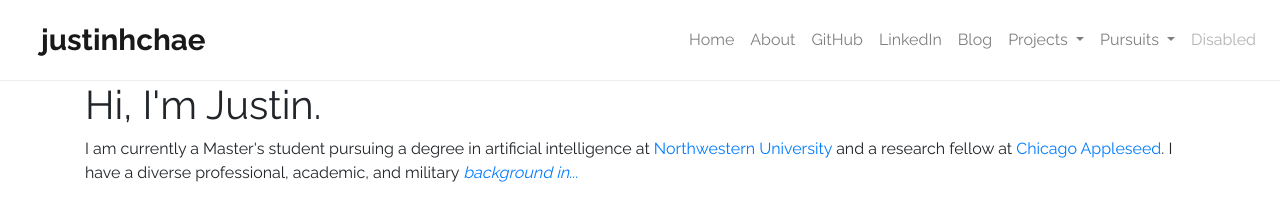
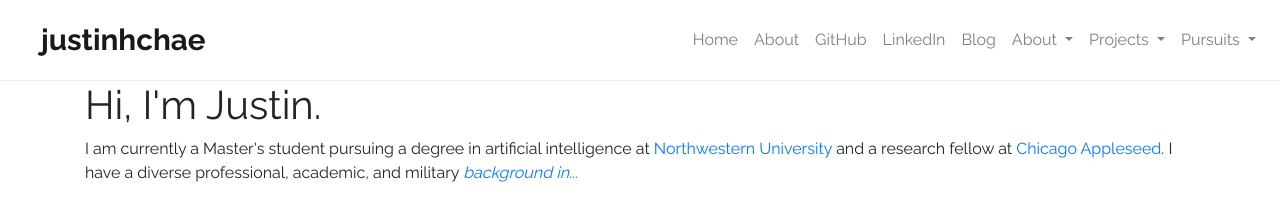
Before and after one commit to justinhchae/justinhchae.github.io, a Jekyll site: the page built from index.html, in a window 1280 px wide. Shown: the top 223 px of the page. Built offline with Jekyll 4.4.1, drawn with Linux system fonts in a browser that asks for light colours; the list of posts is cut into pages by our own code.

Commit message:
Update navigation.html

```diff
--- a/_includes/navigation.html
+++ b/_includes/navigation.html
@@ -41,6 +41,28 @@
           aria-haspopup="true"
           aria-expanded="false"
         >
+          About
+        </a>
+        <div class="dropdown-menu" aria-labelledby="navbarDropdown">
+          <a class="nav-link" href={{"/about/" | relative_url}} >About Me</a>
+          <a class="nav-link" href="https://github.com/justinhchae">GitHub</a>
+          <a class="nav-link" href="https://www.linkedin.com/in/justin-chae">LinkedIn</a>
+          <a class="nav-link" href="https://justinhchae.medium.com/">Blog</a>
+
+          <div class="dropdown-divider"></div>
+        </div>
+      </li>
+
+      <li class="nav-item dropdown">
+        <a
+          class="nav-link dropdown-toggle"
+          href="#"
+          id="navbarDropdown"
+          role="button"
+          data-toggle="dropdown"
+          aria-haspopup="true"
+          aria-expanded="false"
+        >
           Projects
         </a>
         <div class="dropdown-menu" aria-labelledby="navbarDropdown">
@@ -69,9 +91,6 @@
           <div class="dropdown-divider"></div>
         </div>
       </li>
-      <li class="nav-item">
-        <a class="nav-link disabled" href="#">Disabled</a>
-      </li>
     </ul>
   </div>
 </nav>
```
